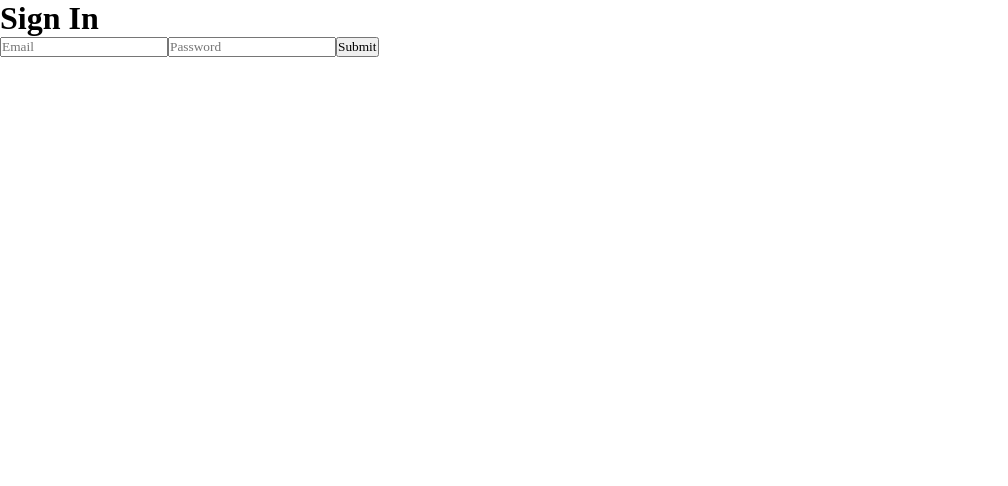
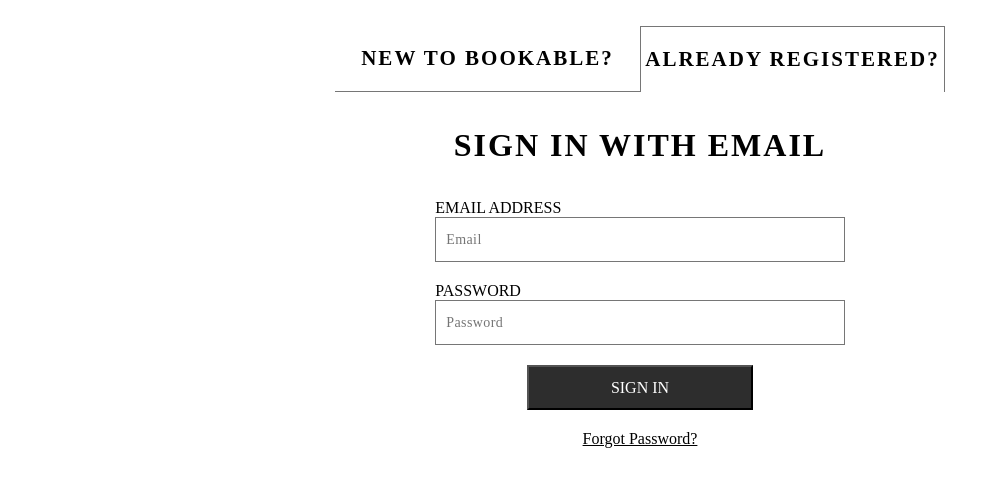
Before and after one commit to harrygothold/bookable, a React (Create React App) app: page /login in a window 1280 px wide. Shown: the top 486 px of the page, without its empty margins (0-1008 px from the left). Built offline with nearby package versions, Linux system fonts and the light colour scheme; no server answers; a web font is replaced by a local one; what @aws-amplify/core would draw is missing.

Commit message:
added styling for login page

```diff
--- /dev/null
+++ b/src/Auth/FormHolder.module.scss
@@ -0,0 +1,111 @@
+.container {
+  display: flex;
+  flex-direction: column;
+  max-width: 650px;
+  margin: 0 auto;
+  background-color: #fff;
+  padding-top: 1px;
+  margin-bottom: 140px;
+
+  .sign-in-header {
+    display: flex;
+    padding: 25px 20px 15px;
+
+    div {
+      display: flex;
+      letter-spacing: 2px;
+      font-size: 14px;
+      width: 50%;
+      justify-content: center;
+      padding: 20px 0 20px;
+
+      &:hover {
+        color: #fcc546;
+        cursor: pointer;
+        transition: all 0.3s ease-in;
+      }
+    }
+
+    .currently-selected {
+      border: 1px solid #767676;
+      border-bottom: 0;
+      &:hover {
+        border: 1px solid #fcc546;
+        border-bottom: 0;
+        transition: all 0.3s ease-in;
+      }
+    }
+    .sign-up-link {
+      a {
+        text-decoration: none;
+        color: #000;
+
+        &:hover {
+          color: #fcc546;
+          transition: all 0.3s ease-in;
+        }
+      }
+      border-bottom: 1px solid #767676;
+      &:hover {
+        border-bottom: 1px solid #fcc546;
+        transition: all 0.3s ease-in;
+      }
+    }
+  }
+
+  h1 {
+    text-align: center;
+    margin: 20px 0;
+    letter-spacing: 2px;
+  }
+
+  .form-holder {
+    display: flex;
+    flex-direction: column;
+    margin: 15px auto auto auto;
+    width: 63%;
+
+    .field {
+      width: 100%;
+
+      input {
+        height: 45px;
+        font-size: 14px;
+        letter-spacing: .4px;
+        width: 100%;
+        margin-bottom: 20px;
+        outline: 0;
+        border: 1px solid #767676;
+        padding: 0 10px;
+      }
+    }
+  }
+  .button-holder {
+    display: flex;
+    flex-direction: column;
+    align-items: center;
+
+    .submit-button {
+      height: 45px;
+      font-size: 16px;
+      width: 55%;
+      background: #2d2d2d;
+      color: #fff;
+      margin-bottom: 20px;
+      &:hover {
+        cursor: pointer;
+        color: #fcc546;
+        transition: all 0.3s ease-in;
+      }
+    }
+    .forgot-password {
+      color: #000;
+
+      &:hover {
+        cursor: pointer;
+        color: #fcc546;
+        transition: all 0.3s ease-in;
+      }
+    }
+  }
+}
--- a/src/Auth/LoginPage.tsx
+++ b/src/Auth/LoginPage.tsx
@@ -1,10 +1,11 @@
 import React, { FC, useState, ChangeEvent, FormEvent } from "react";
-import { useHistory, useLocation } from "react-router-dom";
+import { useHistory, useLocation, Link } from "react-router-dom";
 import { Auth } from "aws-amplify";
 import Error from "../components/Error";
 import Alert from "@material-ui/lab/Alert";
 import AlertTitle from "@material-ui/lab/AlertTitle";
 import Loading from "../components/Loading";
+import Classes from "./FormHolder.module.scss";
 
 interface LoginData {
   username: string;
@@ -58,8 +59,22 @@
   const isRedirect = !!location.search.split("=")[1];
 
   return (
+  <div className={Classes.container}>
+    <div className={Classes['sign-in-header']}>
+    <div className={Classes['sign-up-link']}>
+        <h2>
+          <a href="/signup">
+            NEW TO BOOKABLE?
+          </a>
+        </h2>
+      </div>
+      <div className={Classes['currently-selected']}>
+        <h2>ALREADY REGISTERED?</h2>
+      </div>
+  </div>
+    <h1>SIGN IN WITH EMAIL</h1>
+    <div className={Classes['form-holder']}>
       <form onSubmit={(e) => handleSubmit(e)}>
-      <h1>Sign In</h1>
         {isRedirect && <Alert severity='warning'>
           <AlertTitle>Warning!</AlertTitle>
           You must be logged in to view this page
@@ -67,6 +82,8 @@
           }
           <Loading loading={loading} />
         {error && <Error error={error} errorTitle='Authentication Error' />}
+        <label>EMAIL ADDRESS</label>
+        <div className={Classes.field}>
           <input
             name="username"
             onChange={(e) => handleChange(e)}
@@ -74,6 +91,9 @@
             type="email"
             placeholder="Email"
           />
+        </div>
+        <label>PASSWORD</label>
+        <div className={Classes.field}>
           <input
             name="password"
             onChange={(e) => handleChange(e)}
@@ -81,8 +101,14 @@
             type="password"
             placeholder="Password"
           />
-      <button type="submit">Submit</button>
+        </div>
+        <div className={Classes['button-holder']}>
+          <button className={Classes['submit-button']} type="submit">SIGN IN</button>
+          <Link className={Classes['forgot-password']}to="/forgotpassword">Forgot Password?</Link>
+        </div>
       </form>
+      </div>
+  </div>
   );
 };
 
```
Lines whose indentation alone changed are shown as unchanged.
